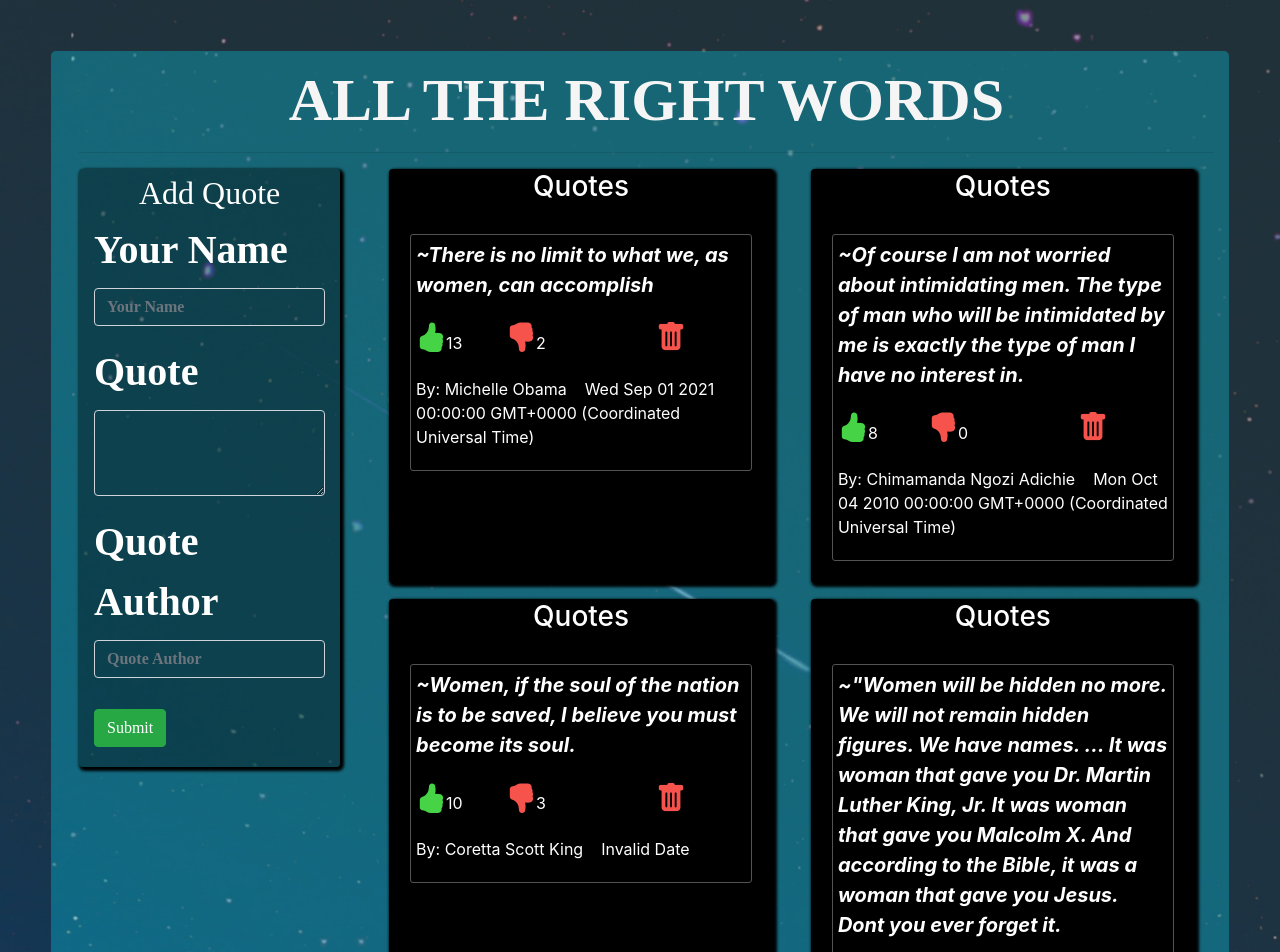
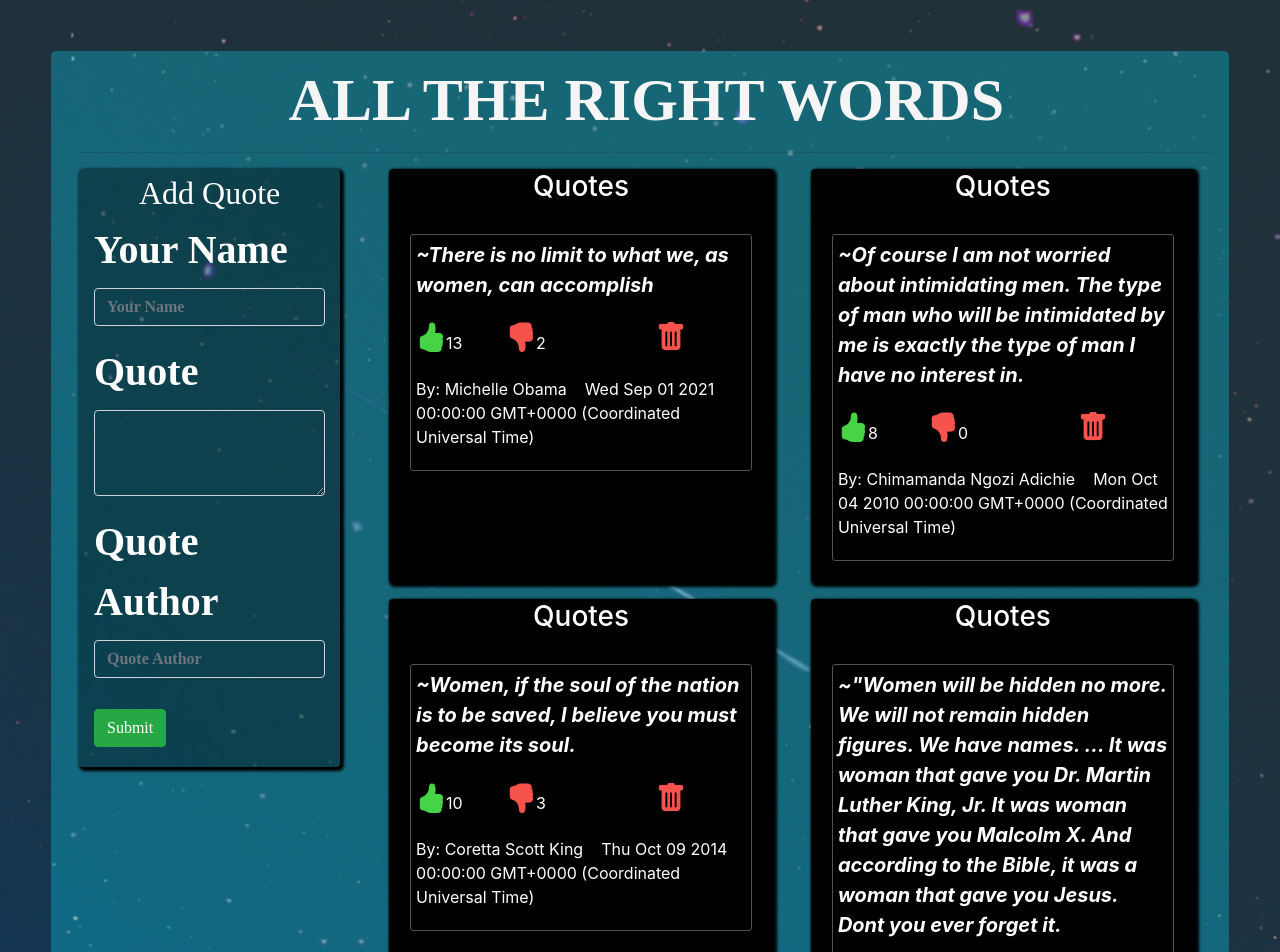
Before and after one commit to wangechimk/Quotes-app, an Angular app: page / in a window 1280 px wide. Shown: the top 952 px of the page. Built offline with nearby package versions, Linux system fonts and the light colour scheme.

Commit message:
validating the dates

```diff
--- a/src/app/app.component.ts
+++ b/src/app/app.component.ts
@@ -29,7 +29,7 @@ export class AppComponent {
     },
     {
       id: 3,
-      date: new Date('15-09-2014'),
+      date: new Date('10-09-2014'),
       upvotes: 10,
       downvotes: 3,
       name: 'Amy',
@@ -38,7 +38,7 @@ export class AppComponent {
     },
     {
       id: 4,
-      date: new Date('15-09-2014'),
+      date: new Date('1-09-2014'),
       upvotes: 20,
       downvotes: 4,
       name: 'Beryl',
```
